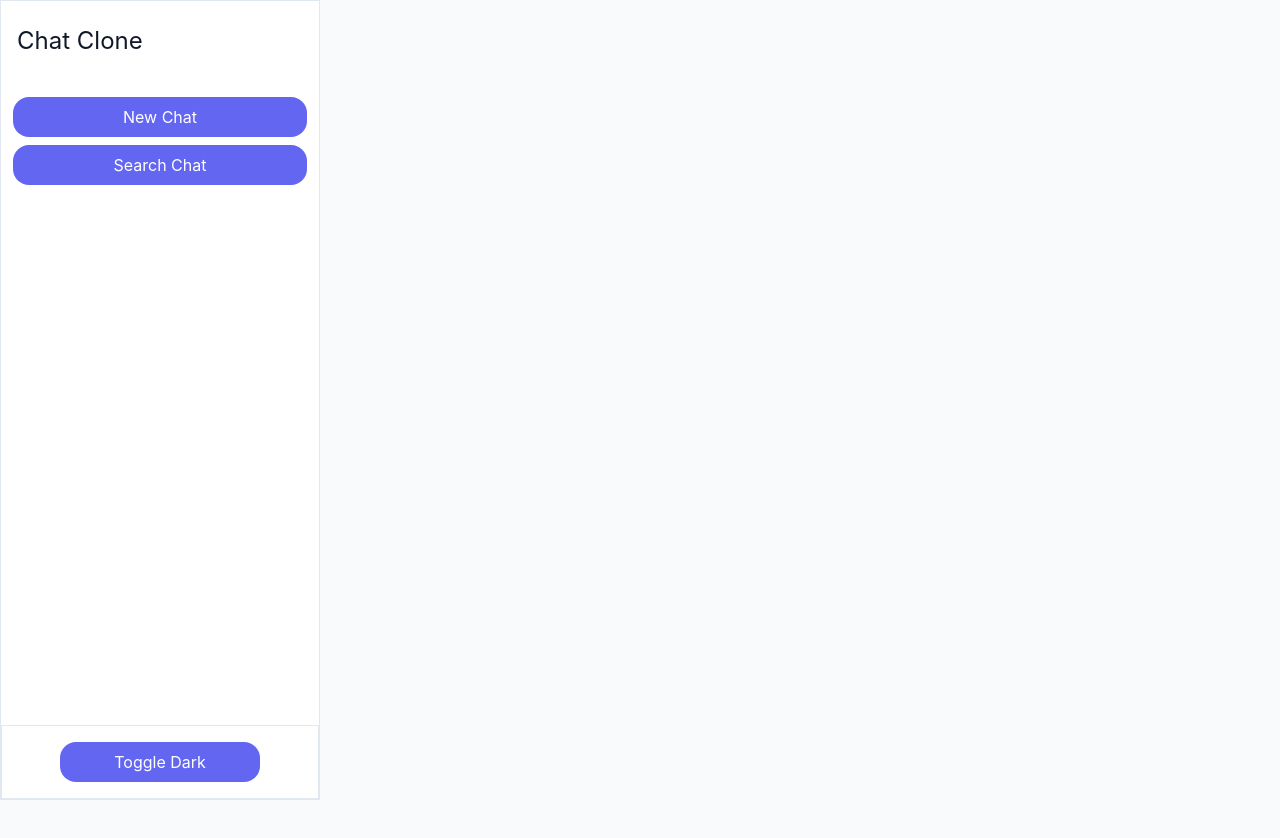
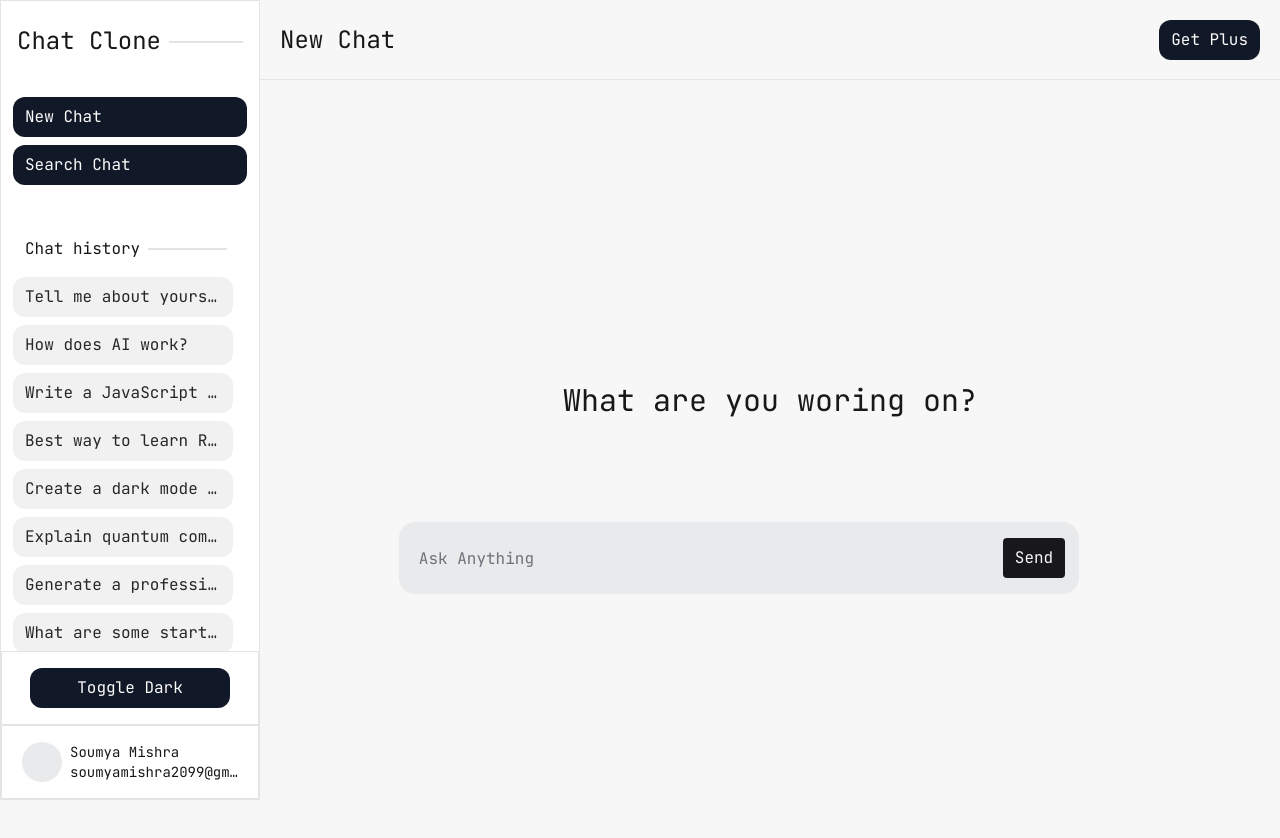
Before and after one commit to iamsoumyamishra/chatgpt-clone, a Next.js app: page / in a window 1280 px wide. Shown: the top 838 px of the page. Before the commit the page ends 800 px from the top, so only its background shows below. Built offline with nearby package versions, Linux system fonts and the light colour scheme.

Commit message:
ADD: Added the Chat View; UPDATE: Updated the Sidebar

```diff
--- a/src/app/globals.css
+++ b/src/app/globals.css
@@ -6,53 +6,48 @@
 
 :root {
   /* surfaces */
-  --background: #f8fafc;
-  --foreground: #111827;
+  --background: #f7f7f8;
+  --foreground: #18181b;
 
   --card: #ffffff;
-  --card-foreground: #111827;
+  --card-foreground: #18181b;
 
   --popover: #ffffff;
-  --popover-foreground: #111827;
+  --popover-foreground: #18181b;
 
-  /* primary */
-  --primary: #6366f1;
-  --primary-foreground: #ffffff;
+  /* brand */
+  --primary: #111827;
+  --primary-foreground: #fafafa;
 
   /* secondary */
-  --secondary: #e2e8f0;
-  --secondary-foreground: #1e293b;
+  --secondary: #f1f1f2;
+  --secondary-foreground: #27272a;
 
   /* muted */
-  --muted: #f1f5f9;
-  --muted-foreground: #64748b;
+  --muted: #efeff1;
+  --muted-foreground: #71717a;
 
   /* accent */
-  --accent: #e2e8f0;
-  --accent-foreground: #1e293b;
+  --accent: #e9eaec;
+  --accent-foreground: #18181b;
 
   /* ui */
-  --border: #e2e8f0;
-  --input: #f8fafc;
-  --ring: #818cf8;
+  --border: #e4e4e7;
+  --input: #ffffff;
+  --ring: #a1a1aa;
 
   /* extras */
-  --radius: 1.25rem;
+  --radius: 1rem;
 
   --shadow-soft:
-    0 1px 2px rgba(0,0,0,0.04),
-    0 8px 24px rgba(0,0,0,0.06);
+    0 1px 2px rgba(0,0,0,0.03),
+    0 8px 24px rgba(0,0,0,0.04);
 
   --shadow-medium:
-    0 4px 12px rgba(0,0,0,0.06),
-    0 12px 40px rgba(0,0,0,0.08);
+    0 4px 12px rgba(0,0,0,0.04),
+    0 12px 32px rgba(0,0,0,0.06);
 
-  --gradient-primary:
-    linear-gradient(
-      135deg,
-      #6366f1 0%,
-      #8b5cf6 100%
-    );
+  --placeholder: #71717a;
 }
 
 /* =========================================================
@@ -61,53 +56,48 @@
 
 [data-theme="dark"] {
   /* surfaces */
-  --background: #0f1117;
-  --foreground: #e5e7eb;
+  --background: #0f0f10;
+  --foreground: #f4f4f5;
 
-  --card: #171923;
-  --card-foreground: #f3f4f6;
+  --card: #18181b;
+  --card-foreground: #fafafa;
 
-  --popover: #1b1e29;
-  --popover-foreground: #f3f4f6;
+  --popover: #18181b;
+  --popover-foreground: #fafafa;
 
-  /* primary */
-  --primary: #8b5cf6;
-  --primary-foreground: #ffffff;
+  /* brand */
+  --primary: #fafafa;
+  --primary-foreground: #09090b;
 
   /* secondary */
-  --secondary: #232633;
-  --secondary-foreground: #d1d5db;
+  --secondary: #232326;
+  --secondary-foreground: #e4e4e7;
 
   /* muted */
-  --muted: #1c1f2b;
-  --muted-foreground: #94a3b8;
+  --muted: #1d1d20;
+  --muted-foreground: #a1a1aa;
 
   /* accent */
-  --accent: #2b3142;
-  --accent-foreground: #f8fafc;
+  --accent: #27272a;
+  --accent-foreground: #fafafa;
 
   /* ui */
-  --border: #2a2f3d;
-  --input: #252938;
-  --ring: #a78bfa;
+  --border: #2a2a2e;
+  --input: #1a1a1d;
+  --ring: #52525b;
 
   /* extras */
-  --radius: 1.25rem;
+  --radius: 1rem;
 
   --shadow-soft:
     0 1px 2px rgba(0,0,0,0.25),
     0 8px 24px rgba(0,0,0,0.35);
 
   --shadow-medium:
-    0 4px 12px rgba(0,0,0,0.3),
-    0 12px 40px rgba(0,0,0,0.4);
+    0 4px 12px rgba(0,0,0,0.35),
+    0 12px 40px rgba(0,0,0,0.45);
 
-  --gradient-primary:
-    linear-gradient(
-      135deg,
-      #8b5cf6 0%,
-      #6366f1 100%
-    );
+  --placeholder: #71717a;
 }
 
 /* =========================================================
@@ -115,6 +105,9 @@
 ========================================================= */
 
 @theme {
+
+  --font-jetbrains-mono: var(--font-jetbrains-mono);
+
   /* colors */
   --color-background: var(--background);
   --color-foreground: var(--foreground);
@@ -147,6 +140,8 @@
   /* shadows */
   --shadow-soft: var(--shadow-soft);
   --shadow-medium: var(--shadow-medium);
+
+  --color-placeholder: var(--placeholder);
 }
 
 /* =========================================================
@@ -165,12 +160,42 @@
   body {
     background: var(--background);
     color: var(--foreground);
-    font-family: Inter, sans-serif;
+    font-family: var(--font-jetbrains-mono), Inter, sans-serif;
     transition:
       background-color 0.3s ease,
       color 0.3s ease,
       border-color 0.3s ease;
   }
+
+   @layer base {
+
+  * {
+    scrollbar-width: thin;
+    scrollbar-color:
+      var(--muted-foreground)
+      transparent;
+  }
+
+  *::-webkit-scrollbar {
+    width: 8px;
+    height: 8px;
+  }
+
+  *::-webkit-scrollbar-track {
+    background: transparent;
+  }
+
+  *::-webkit-scrollbar-thumb {
+    background: var(--accent);
+
+    border-radius: 9999px;
+  }
+
+  *::-webkit-scrollbar-thumb:hover {
+    background: var(--muted-foreground);
+  }
+}
+
 }
 
 /* =========================================================
@@ -273,6 +298,12 @@
     background: var(--gradient-primary);
   }
 
+  input::placeholder,
+  textarea::placeholder {
+    color: var(--placeholder);
+    opacity: 1;
+  }
+
 
 }
 
@@ -308,4 +339,10 @@
   .border-soft {
     border: 1px solid var(--border);
   }
+
+  ::-webkit-scrollbar{
+    width: 10px;
+    background: var(--accent);
+  }
+
 }
--- a/src/app/layout.tsx
+++ b/src/app/layout.tsx
@@ -2,8 +2,6 @@
 import { Geist, Geist_Mono, JetBrains_Mono } from "next/font/google";
 import "./globals.css";
 import Sidebar from "@/components/Sidebar";
-
-
 
 const jetBrains_Mono = JetBrains_Mono({
   variable: "--font-jetbrains-mono",
--- a/src/app/page.tsx
+++ b/src/app/page.tsx
@@ -1,8 +1,43 @@
-import React from 'react'
+"use client"
+
+import React, { ChangeEvent, useState } from 'react'
 
 const page = () => {
+
+  const [prompt, setPrompt] = useState<string>("");
+
+  const handleOnChange = (event: any) => {
+    setPrompt(event.target.value);
+  }
   return (
-    <div></div>
+    <div id='new-chat' className='h-full'>
+
+      {/* Header */}
+      <header className='flex items-center h-20 px-5 border-b justify-between'>
+        <h2 className='text-2xl'>
+          New Chat
+        </h2>
+
+        <span>
+          <button className='btn-primary px-3 py-2 cursor-pointer active:scale-95'>
+            Get Plus
+          </button>
+        </span>
+      </header>
+
+      {/* Chat View */}
+
+      <div className='flex flex-col gap-30 h-full justify-center items-center'>
+        <div id='filler' className='text-3xl'>
+          What are you woring on?
+        </div>
+        <div className='flex w-full justify-center items-center h-10'>
+        <input onChange={handleOnChange} type="text" placeholder='Ask Anything' className='h-18 w-2/3 px-5 pr-23 py-1 bg-accent rounded-2xl outline-0' value={prompt}/>
+        <button className='relative -left-19 h-fit bg-foreground text-background rounded px-3 py-2 active:scale-95 cursor-pointer'>Send</button>
+        </div>
+      </div>
+
+    </div>
   )
 }
 
--- a/src/components/Sidebar.tsx
+++ b/src/components/Sidebar.tsx
@@ -1,5 +1,6 @@
 import React from 'react'
 import ThemeToggle from './ThemeToggle'
+import Link from 'next/link'
 
 const Sidebar = () => {
 
@@ -16,26 +17,163 @@
         }
     ]
 
+    const chatHistory = [
+        {
+            id: 1,
+            title: "Tell me about yourself",
+        },
+        {
+            id: 2,
+            title: "How does AI work?",
+        },
+        {
+            id: 3,
+            title: "Write a JavaScript countdown timer",
+        },
+        {
+            id: 4,
+            title: "Best way to learn React in 2026",
+        },
+        {
+            id: 5,
+            title: "Create a dark mode login page UI",
+        },
+        {
+            id: 6,
+            title: "Explain quantum computing simply",
+        },
+        {
+            id: 7,
+            title: "Generate a professional resume summary",
+        },
+        {
+            id: 8,
+            title: "What are some startup ideas for students?",
+        },
+        {
+            id: 9,
+            title: "Fix my Tailwind CSS layout issue",
+        },
+        {
+            id: 10,
+            title: "Suggest names for my AI chatbot",
+        },
+        {
+            id: 11,
+            title: "How to connect MongoDB with Node.js",
+        },
+        {
+            id: 12,
+            title: "Make a modern navbar with React",
+        },
+        {
+            id: 13,
+            title: "Write a Python script for file sorting",
+        },
+        {
+            id: 14,
+            title: "Tell me a sci-fi story in 100 words",
+        },
+        {
+            id: 15,
+            title: "Best VS Code extensions for developers",
+        },
+        {
+            id: 16,
+            title: "Explain async and await in JavaScript",
+        },
+        {
+            id: 17,
+            title: "Generate dummy user profile data",
+        },
+        {
+            id: 18,
+            title: "How to deploy a Next.js app",
+        },
+        {
+            id: 19,
+            title: "Create a glassmorphism card design",
+        },
+        {
+            id: 20,
+            title: "Difference between SQL and NoSQL",
+        },
+        {
+            id: 21,
+            title: "Write Instagram captions for travel photos",
+        },
+        {
+            id: 22,
+            title: "How to improve coding logic fast",
+        },
+        {
+            id: 23,
+            title: "Generate random product descriptions",
+        },
+        {
+            id: 24,
+            title: "Create a chatbot landing page hero section",
+        },
+        {
+            id: 25,
+            title: "Tips for preparing for coding interviews",
+        },
+    ];
+
     return (
-        <aside className='flex flex-col h-screen bg-card min-w-80 border border-border relative'>
-            {/* <ThemeToggle /> */}
+        <aside className='flex flex-col h-screen bg-card w-65 border border-border relative'>
 
+            {/* Head of the Sidebar */}
             <div id='head' className='flex gap-2 justify-between text-2xl px-4 py-6'>
                 <span>Chat Clone</span>
+                <span className='relative top-4 mx-0 flex-1 border h-0 w-0'></span>
             </div>
-            <div id='actions' className='flex px-3 py-4 flex-col gap-2'>
+            <div id='actions' className='flex px-3 py-4 flex-col gap-2 mb-5'>
                 {
                     actions.map((action) => {
                         return (
-                            <button key={action.id} className='w-full px-3 py-2 btn-primary-foreground btn-primary' onClick={action.func}>
+                            <button key={action.id} className='w-full px-3 py-2 text-left btn-primary-foreground btn-primary cursor-pointer active:scale-95' onClick={action.func}>
                                 {action.actionName}
                             </button>)
                     })
                 }
             </div>
-            <div id='theme-toggle' className='absolute bottom-0 px-5 py-4 w-full border text-center'>
+
+            {/* Chat History */}
+            <div id='chat-history' className='flex flex-col overflow-x-auto h-full px-3 pb-4 mt-4 w-full'>
+                <div id='chat-history-head' className='sticky top-0 flex px-3 pb-2 items-center bg-card'>
+                    <span>Chat history</span>
+                    <span className='relative top-0 mx-2 flex-1 border h-0 w-0'></span>
+                </div>
+                <div id='history' className='flex flex-col justify-center w-fit gap-2 pt-2'>
+                    {
+                        chatHistory.map((chat) => {
+                            return (
+                                <button className='px-3 py-2 w-55 btn-secondary gap-2 overflow-hidden cursor-pointer text-left active:scale-95 truncate'>
+                                    {chat.title}
+                                </button>
+                            )
+                        })
+                    }
+                </div>
+            </div>
+
+            {/* Toggle Theme Button */}
+            <div id='theme-toggle' className='relative bottom-0 px-5 py-4 w-full border text-center'>
                 <ThemeToggle className='px-3 py-2 btn-primary text-primary-foreground active:scale-95 cursor-pointer w-50' />
             </div>
+
+            {/* User Profile */}
+            <div id='user-profile' className='relative flex bottom-0 px-5 py-4 w-full border text-center gap-2'>
+                <div className='w-1/5 h-full'>
+                    <div id='icon' className='bg-accent h-10 w-10 rounded-full'></div>
+                </div>
+                <span className='flex flex-1 flex-col w-4/5 items-start'>
+                    <span id='name' className='text-sm'>Soumya Mishra</span>
+                    <span id='name' className='w-full truncate text-sm'>soumyamishra2099@gmail.com</span>
+                </span>
+            </div>
+
         </aside>
     )
 }
```
